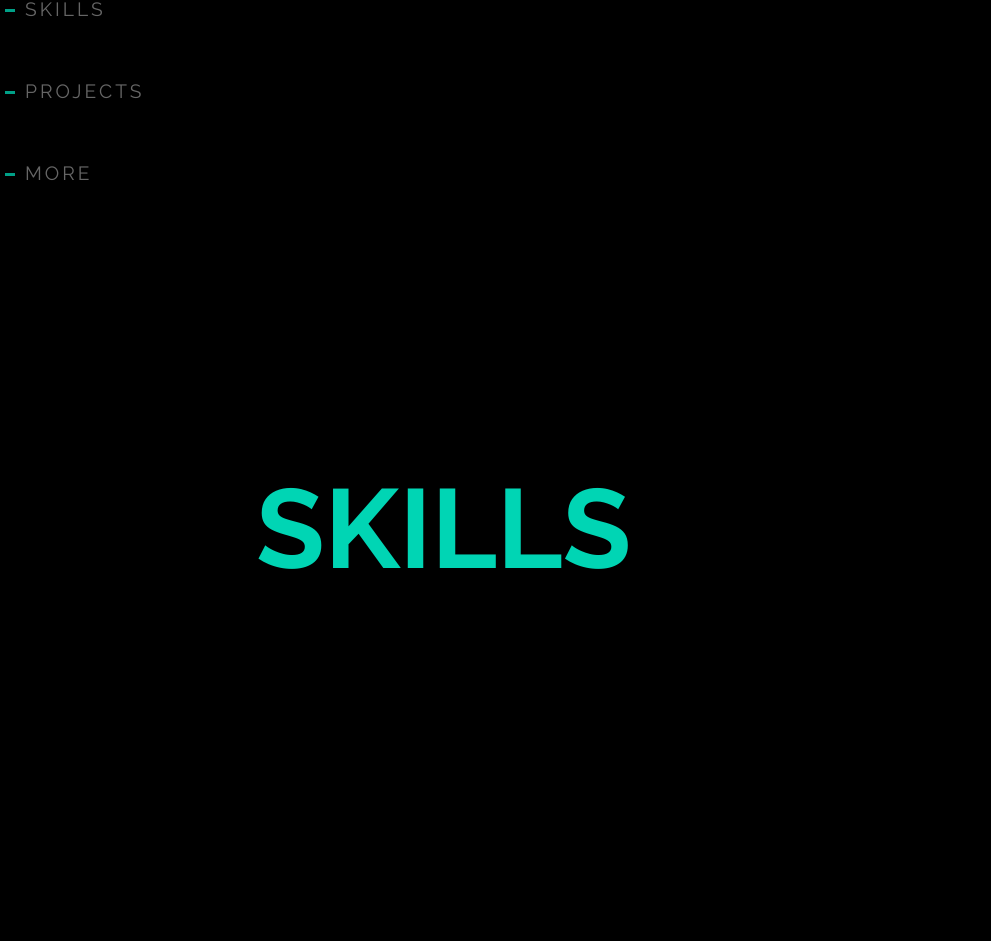
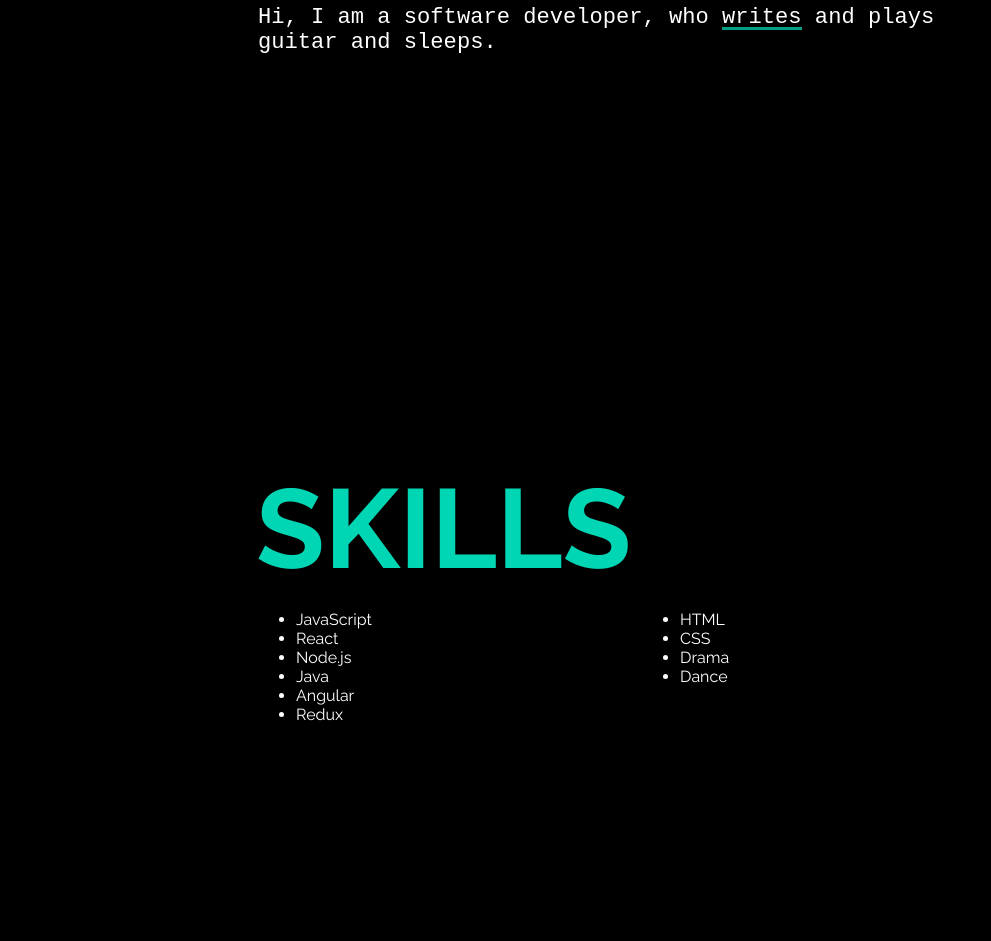
Before and after one commit to alivenotions/folio, a plain HTML site: page index.html in a window 1280 px wide. Shown: the part 350-1291 px from the top of the page, without its empty margins (0-991 px from the left). Drawn offline with nearby package versions, Linux system fonts and the light colour scheme; files that its build step writes are made by us from their sources; a web font is replaced by a local one.

Commit message:
add write-up div and animation

```diff
--- a/index.html
+++ b/index.html
@@ -33,12 +33,33 @@
           <p>Bhavdeep</p>
         </div>
         <p>Dhanjal</p>
+        <div class="write-up">
+          Hi, I am a software developer, who
+          <span class="special-word">writes</span>
+          and plays guitar and sleeps.
+        </div>
       </div>
     </div>
   </section>
   <section>
     <div class="details">
       <h1>SKILLS</h1>
+      <div class="skills">
+        <ul>
+          <li>JavaScript</li>
+          <li>React</li>
+          <li>Node.js</li>
+          <li>Java</li>
+          <li>Angular</li>
+          <li>Redux</li>
+        </ul>
+        <ul>
+          <li>HTML</li>
+          <li>CSS</li>
+          <li>Drama</li>
+          <li>Dance</li>
+        </ul>
+      </div>
     </div>
   </section>
 </body>
--- a/styles/main.sass
+++ b/styles/main.sass
@@ -1,4 +1,4 @@
-@import url('https://fonts.googleapis.com/css?family=Raleway:400,600,700')
+@import url('https://fonts.googleapis.com/css?family=Raleway:400,600,700|Monospace')
 
 $fonts: Raleway, sans-serif
 
@@ -18,6 +18,7 @@ body
   background-color: $background-color
   scroll-snap-type: y proximity
   overflow-y: scroll
+  color: $primary-color
 
 section
   height: 100vh
@@ -36,7 +37,7 @@ header
         display: inline
         a
           color: $primary-color
-          opacity: 0.4
+          opacity: 0.6
           text-transform: uppercase
           text-decoration: none
           padding: 8px 20px
@@ -49,7 +50,7 @@ header
             opacity: 1
 
 sidebar
-  display: flex
+  display: none /* change to flex*/
   height: 100%
   position: fixed
   vertical-align: baseline
@@ -71,7 +72,7 @@ sidebar
         width: 10px
         background-color: $dark-secondary
       a
-        opacity: 0.4
+        opacity: 0.6
         text-transform: uppercase
         text-decoration: none
         color: $primary-color
@@ -105,6 +106,24 @@ sidebar
       &:nth-child(2)
         color: $secondary-color
         font-weight: 700
+
+    .write-up
+      opacity: 1
+      font-size: 1.7em
+      padding: 30px 2px
+      font-family: monospace
+      animation: fadeIn 2s ease-in-out
+      transition: transform 2s ease
+
+.special-word
+  box-shadow: 0px -3px 0 0 $dark-secondary inset
+
+@keyframes fadeIn
+  0%
+    opacity: 0
+    transform: translateX(-25px)
+  100%
+    opacity: 1
 
 .anim
   position: relative
@@ -157,3 +176,7 @@ sidebar
     font-weight: 700
     font-size: 7em
     margin: 0
+
+  .skills
+    display: grid
+    grid-template-columns: 50% auto
```
